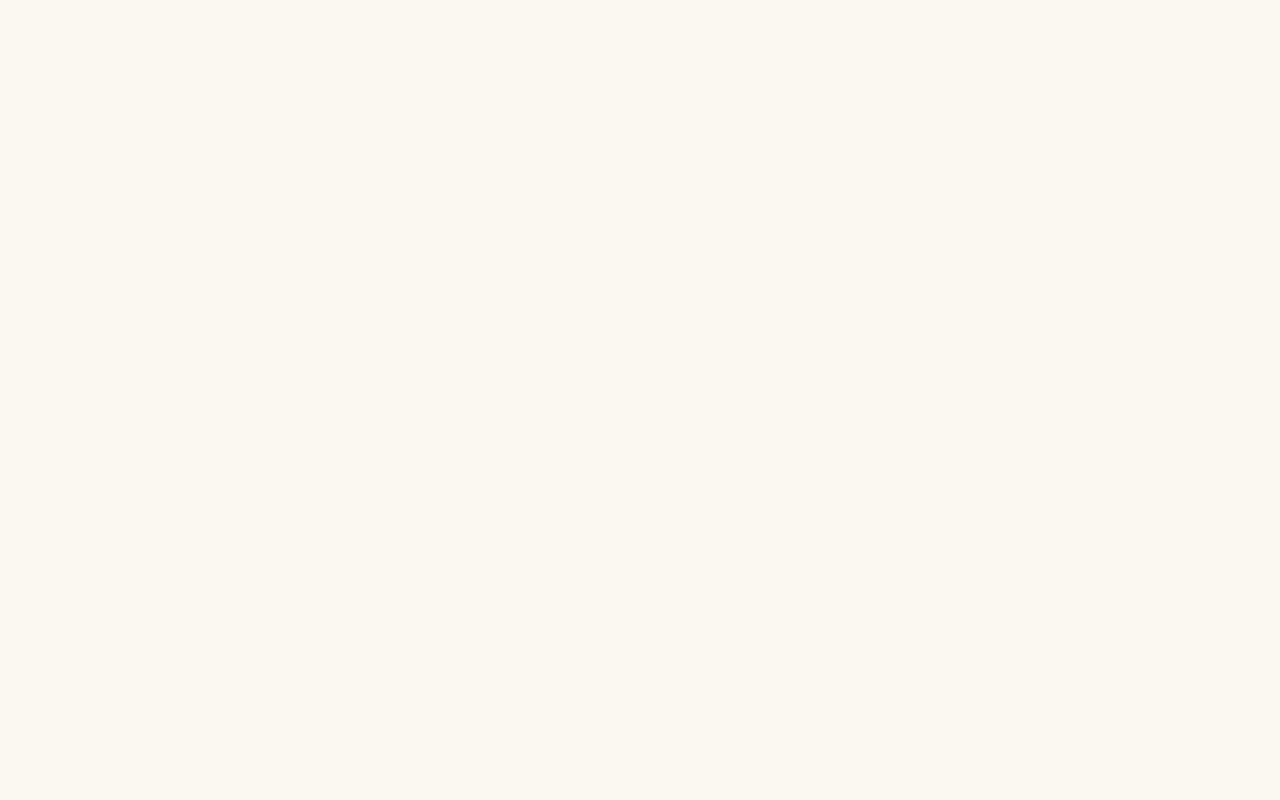
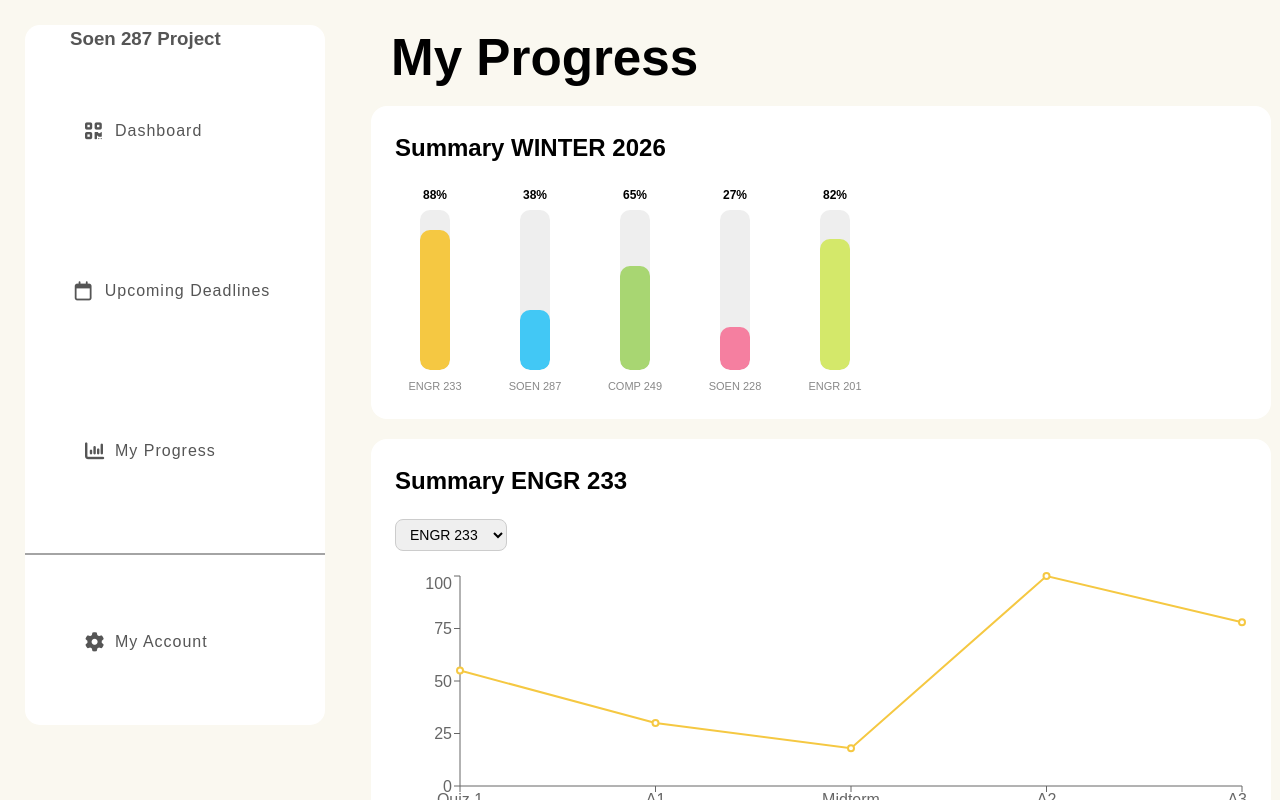
Before and after one commit to flore-25/SOEN287-project, a React (Vite) app in the folder soen-287-project/: page /charts in a window 1280 px wide. Before the commit this address had no page. Built offline with nearby package versions, Linux system fonts and the light colour scheme.

Commit message:
implements nav bar in deadlines and charts

```diff
--- a/soen-287-project/package.json
+++ b/soen-287-project/package.json
@@ -15,7 +15,8 @@
 		"react": "^19.1.1",
 		"react-dom": "^19.1.1",
 		"react-fontawesome": "^1.7.1",
-		"react-router-dom": "^7.13.0"
+		"react-router-dom": "^7.13.0",
+		"recharts": "^3.7.0"
 	},
 	"devDependencies": {
 		"@cloudflare/vite-plugin": "^1.23.1",
--- a/soen-287-project/src/Deadlines-Styling.css
+++ b/soen-287-project/src/Deadlines-Styling.css
@@ -5,7 +5,7 @@ body{
     background-color:#faf8f0 ;
 }
 
-.filters,h1,.deadline{
+.filters,h1{
     margin-left:20px;
 }
 
@@ -30,13 +30,15 @@ body{
     background-color: black;
     color:white;
 }
-.deadline{
+.deadline {
     border-width: 0.5px;
     border-color: black;
     border-style: solid;
-    display: inline-block;
-    padding-right:17cm;
-    padding-bottom:15px;
+    display: block !important;
+    width: 100% !important;
+    box-sizing: border-box !important;
+    padding-right: 40px;
+    padding-bottom: 15px;
     padding-left: 20px;
     margin-top: 30px;
     border-left: 4px solid;
@@ -117,3 +119,26 @@ h1 {
 .deadline.pending {
     border-left-color: #f5c842;
 }
+
+.page-layout {
+  display: flex;
+  flex-direction: row;
+}
+
+.page-content {
+  padding: 30px;
+  flex: 2;
+}
+
+.deadlines-container {
+  width: 800px;
+}
+.left{
+  flex:0 0 auto;
+  height:700px;
+  width:fit-content
+}
+.vertical-navbar{
+  height:700px;
+  width:300px;
+}
--- a/soen-287-project/src/charts.css
+++ b/soen-287-project/src/charts.css
@@ -81,3 +81,25 @@ h2 {
 .bar-percent {
     color: black;
 }
+
+.page-layout {
+  display: flex;
+  flex-direction: row;
+}
+
+.page-content {
+  flex: 2;
+  padding: 30px;
+}
+.card{
+  width:900px;
+}
+.left{
+  flex:0 0 auto;
+  height:700px;
+  width:fit-content
+}
+.vertical-navbar{
+  height:700px;
+  width:300px;
+}
--- a/soen-287-project/src/charts.jsx
+++ b/soen-287-project/src/charts.jsx
@@ -1,6 +1,7 @@
 import { useState } from "react";
 import { LineChart, Line, XAxis, YAxis, Tooltip, ResponsiveContainer } from "recharts";
 import "./charts.css";
+import Navbar from './vertNavPane.jsx';
 
 
 const courses = ["ENGR 233", "SOEN 287", "COMP 249", "SOEN 228", "ENGR 201"];
@@ -63,9 +64,12 @@ export default function Progress() {
   const [selectedCourse, setSelectedCourse] = useState("ENGR 233");
 
   return (
-    <div className="page">
-      <h1>My Progress</h1>
-
+    <div className="page-layout">
+      <div className="left">
+      <Navbar />
+      </div>
+      <div className="page-content">
+        <h1>My Progress</h1>
       <div className="card">
         <h2>Summary WINTER 2026</h2>
         <div className="bars-row">
@@ -104,6 +108,8 @@ export default function Progress() {
           </LineChart>
         </ResponsiveContainer>
       </div>
+      </div>
+
 
     </div>
   );
--- a/soen-287-project/src/deadlines.jsx
+++ b/soen-287-project/src/deadlines.jsx
@@ -1,5 +1,6 @@
 import { useState } from "react";
 import "./deadlines-Styling.css";
+import Navbar from './vertNavPane.jsx';
 
 const deadlinesData = [
   {
@@ -50,7 +51,11 @@ export default function Deadlines() {
   };
 
   return (
-    <div>
+    <div className="page-layout">
+      <div className="left">
+      <Navbar />
+      </div>
+      <div className="page-content">
       <h1>Deadlines</h1>
       <div className="filters">
         {filters.map((f) => (
@@ -64,6 +69,7 @@ export default function Deadlines() {
         ))}
       </div>
 
+<div className="deadlines-container">
       {filtered.map((d) => (
         <div key={d.id} className={`deadline ${d.status}`}>
           <p className={`status ${d.status}`}>
@@ -83,6 +89,8 @@ export default function Deadlines() {
           </button>
         </div>
       ))}
+      </div>
+      </div>
     </div>
   );
 }
--- a/soen-287-project/src/main.jsx
+++ b/soen-287-project/src/main.jsx
@@ -37,6 +37,8 @@ createRoot(document.getElementById('root')).render(
                 </div>
               }
             />
+            <Route path="/deadlines" element={<Deadlines />} />
+            <Route path="/charts" element={<Charts />} />
           </Routes>
         </Router>
       </AuthProvider>
--- a/soen-287-project/src/vertNavPane.jsx
+++ b/soen-287-project/src/vertNavPane.jsx
@@ -17,8 +17,8 @@ function Navbar()
                 Soen 287 Project
             </h3>
             <Link className="nav-button dashboard-link icon icon-dashboard" to="/">Dashboard</Link>
-            <Link className="nav-button deadlines-link icon icon-calendar" to="/">Upcoming Deadlines</Link>
-            <Link className="nav-button progress-link icon icon-progress" to="/">My Progress</Link>
+            <Link className="nav-button deadlines-link icon icon-calendar" to="/deadlines">Upcoming Deadlines</Link>
+            <Link className="nav-button progress-link icon icon-progress" to="/charts">My Progress</Link>
             <div className="spacing-line"></div>
             <Link className="nav-button account-link icon icon-user" to="/">My Account</Link>
         </nav>
```
Also changed, not shown: 1 other file (tests, documents, lock files or other folders).
